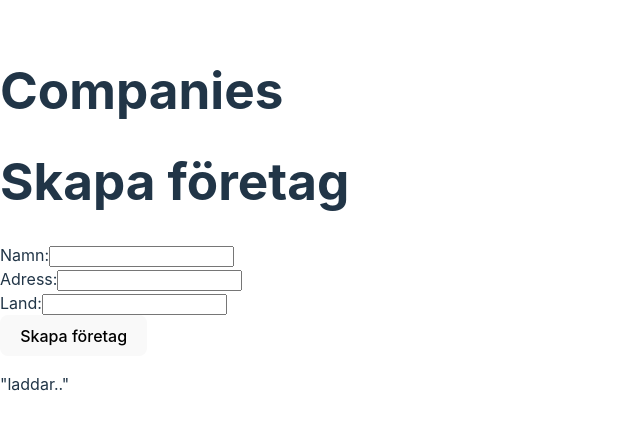
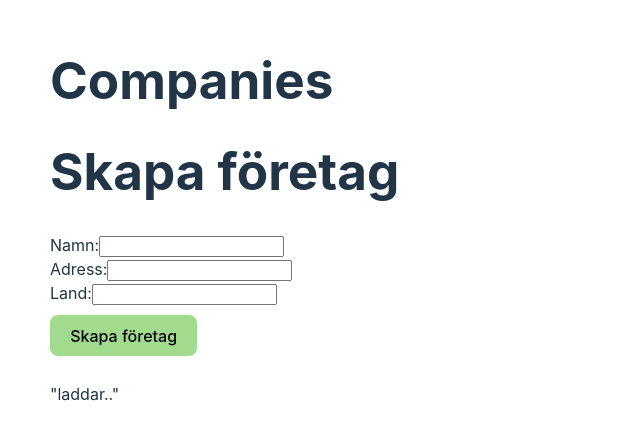
Before and after one commit to elsadahlman/UtbildningProjekt, a React (Vite) app in the folder vite-project/: page / in a window 1280 px wide. Shown: the part 180-620 px from the top of the page, without its empty margins (0-640 px from the left). Built offline with nearby package versions, Linux system fonts and the light colour scheme; no server answers.

Commit message:
flashy styling and buttons

```diff
--- a/vite-project/package.json
+++ b/vite-project/package.json
@@ -12,11 +12,13 @@
   "dependencies": {
     "react": "^18.2.0",
     "react-dom": "^18.2.0",
-    "react-hook-form": "^7.45.0-next.1"
+    "react-hook-form": "^7.45.0-next.1",
+    "styled-components": "^6.0.8"
   },
   "devDependencies": {
     "@types/react": "^18.0.37",
     "@types/react-dom": "^18.0.11",
+    "@types/styled-components": "^5.1.27",
     "@typescript-eslint/eslint-plugin": "^5.59.0",
     "@typescript-eslint/parser": "^5.59.0",
     "@vitejs/plugin-react": "^4.0.0",
--- a/vite-project/src/App.tsx
+++ b/vite-project/src/App.tsx
@@ -3,6 +3,7 @@ import { CompanyCreationForm } from "./components/Forms/CompanyCreationForm";
 import CompaniesView from "./components/Views/CompaniesView";
 import Company from "./models/Company";
 import CompanyView from "./components/Views/CompanyView";
+import styled from "styled-components";
 
 const App = () => {
 
@@ -23,16 +24,20 @@ const App = () => {
 
       console.log('Companies fetched:', companies);
 
+      const StyledApp = styled.div`
+        padding: 50px;
+      `;
+
       return (
-          <>
+          <StyledApp>
               <h1>Companies</h1>
               <CompanyCreationForm />
 
               {(loading ?
               <p>"laddar.."</p>
-              : <><CompaniesView companies={companies} /> <CompanyView company = {companies[0]}/></>)}
+              : companies.length > 0 && <><CompaniesView companies={companies} /> </>)}
 
-          </>
+          </StyledApp>
       )
   }
 export default App
--- a/vite-project/src/components/Forms/CompanyCreationForm.tsx
+++ b/vite-project/src/components/Forms/CompanyCreationForm.tsx
@@ -1,5 +1,6 @@
 import { SubmitHandler, useForm } from "react-hook-form";
 import { postCompany } from "../../services/companyService";
+import {styled} from "styled-components";
 
 import CompanyForCreation from "../../models/CompanyForCreation";
 
@@ -22,10 +23,19 @@ export const CompanyCreationForm = () => {
         console.log(postData(data));
     }
 
+    const StyledForm = styled.form`
+    `
+
+    const StyledSubmitButton = styled.button`
+        background-color: #a0db8e;
+        margin-top: 10px;
+        margin-bottom: 10px;
+    `
+
     return (
         <>
             <h1>Skapa företag</h1>
-            <form onSubmit={handleSubmit(onSubmit)}>
+            <StyledForm onSubmit={handleSubmit(onSubmit)}>
 
                     <div>
                         <label>Namn:</label>
@@ -54,8 +64,8 @@ export const CompanyCreationForm = () => {
                             type="text"></input>
                     </div>
 
-                <button type="submit">Skapa företag</button>
-            </form>
+                <StyledSubmitButton type="submit">Skapa företag</StyledSubmitButton>
+            </StyledForm>
         </>
         )
 }
--- a/vite-project/src/components/Views/CompaniesView.tsx
+++ b/vite-project/src/components/Views/CompaniesView.tsx
@@ -4,8 +4,8 @@ import CompanyView from "./CompanyView"
 
 const CompaniesView = (props: {companies: Company[]}) => {
 
-
     const {companies} = props;
+    const [companyList, setCompanyList] = useState(companies);
 
     return (
         <>
@@ -13,9 +13,9 @@ const CompaniesView = (props: {companies: Company[]}) => {
 
         {
 
-         companies.map(company =>
+                companyList.map(company =>
 
-            <CompanyView company = {company}/>
+            <CompanyView company = {company} setCompanyList={setCompanyList}/>
             )
 
         }
--- a/vite-project/src/components/Views/CompanyView.tsx
+++ b/vite-project/src/components/Views/CompanyView.tsx
@@ -1,23 +1,50 @@
 import Company from "../../models/Company";
+import styled from "styled-components";
+import { deleteCompanyById, getCompanies } from "../../services/companyService";
+import { SubmitHandler } from "react-hook-form";
 
-const CompanyView = (props: {company: Company}) => {
+const CompanyView = (props: {company: Company, setCompanyList: any}) => {
 
-    const {company} = props;
+    const {company, setCompanyList} = props;
     // Använd state för att visa/toggla detaljer
 
+    const deleteData = async (id: string) => {
+        deleteCompanyById(id);
+        setCompanyList(getCompanies());
+    }
+
+
+    const onClick= (id : string) => {
+        console.log("Input: ", id);
+
+        console.log(deleteData(id));
+    }
+
+
+    const StyledCompanyView = styled.div`
+        background-color: #fff4b9;
+        padding: 10px;
+        border: 4px solid #ffa32d;
+        margin-bottom: 4px;
+    `
+
+    const StyledAddCompanyButton = styled.button`
+        background-color: #ff6bbf;
+    `
+
     return (
-        <>
+        <StyledCompanyView>
         <h3>{company.name}</h3>
-        <p>Address: {company.address}</p>
-        <p>Country: {company.country}</p>
+        <p><b>Location:</b> {company.address}</p>
         <ul>{
                 company.employees.map((employee) =>
                     <li>{employee.name}</li>
                 )
             }
         </ul>
+        <StyledAddCompanyButton type="button" onClick={() => onClick(company.id)}>Ta bort företag</StyledAddCompanyButton>
 
-        </>
+        </StyledCompanyView>
     )
 }
 
--- a/vite-project/src/services/companyService.ts
+++ b/vite-project/src/services/companyService.ts
@@ -20,3 +20,13 @@ export const getEmployeesByCompanyId = async (id: string) => {
     .then((x) => x.json())
     .then((x) => {return x});
 }
+
+export const deleteCompanyById = async (id: string) => {
+    const requestOptions = {
+        method: 'DELETE'
+    }
+
+    await fetch(`http://localhost:5014/api/companies/${id}`, requestOptions)
+    .then((x) => x.json())
+    .then((x) => {return x});
+}
```
Also changed, not shown: package.json (added, +8 -0 lines), 2 other files (tests, documents, lock files or other folders).
